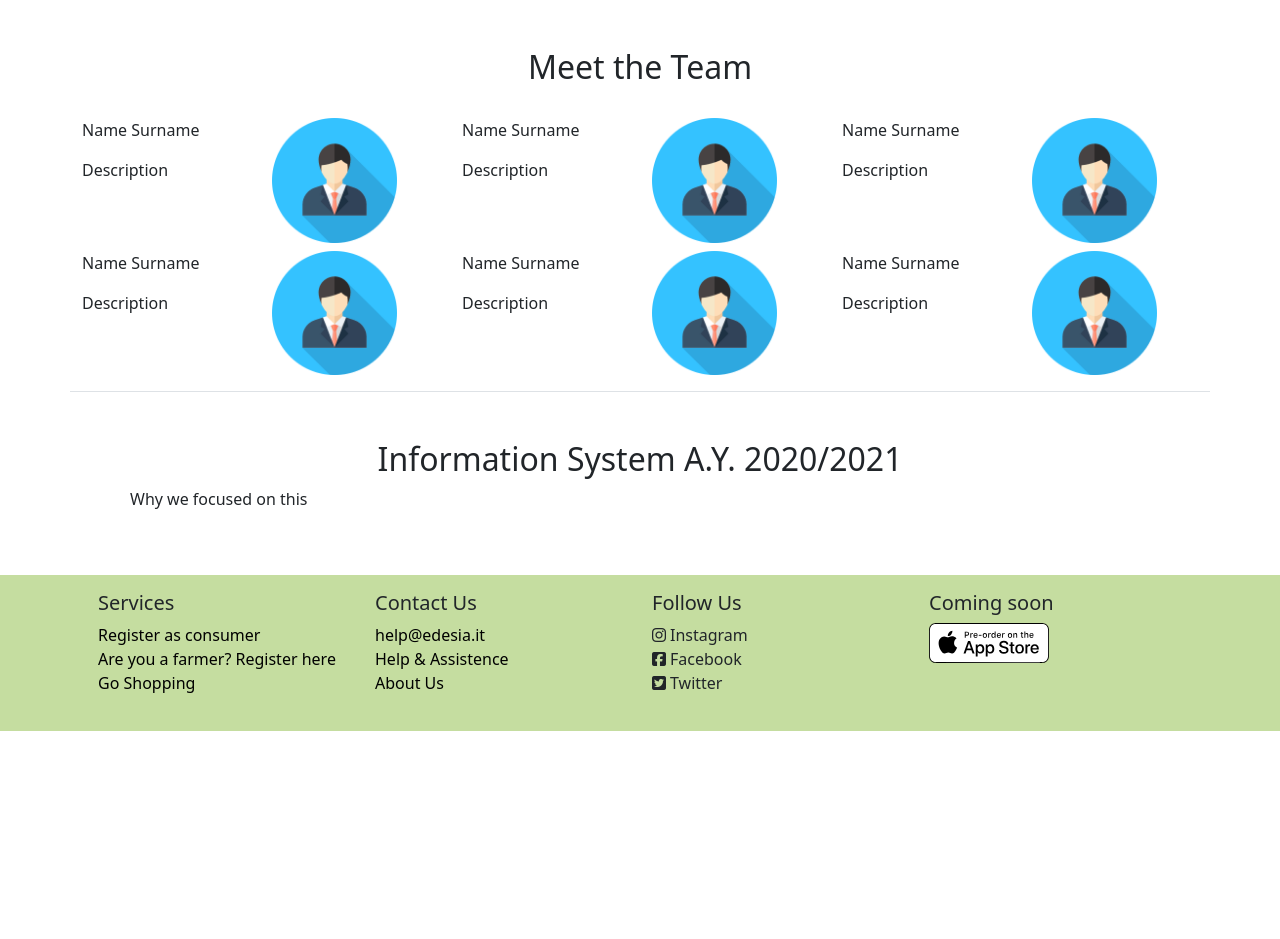
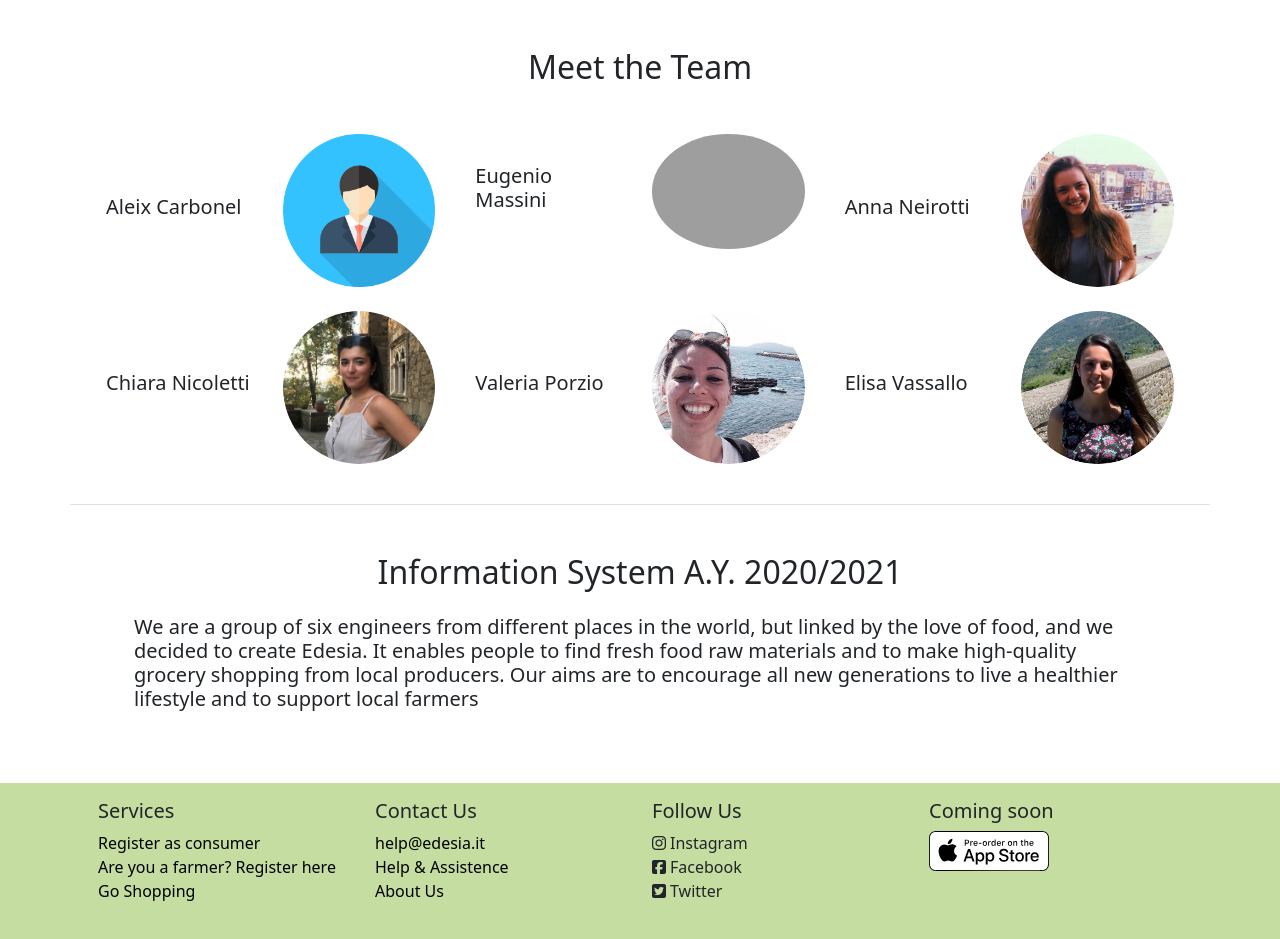
Before and after one commit to eugeniomassini/Edesia-Project-InformationSystem, a Flask app: page /about-us in a window 1280 px wide. Shown: the part 108-1047 px from the top of the page. Before the commit the page ends 839 px from the top, so only its background shows below. Run offline with Flask 2, Linux system fonts and the light colour scheme; some libraries are stand-ins or nearby versions; grey boxes are pictures that could not be loaded.

Commit message:
About Us completed

```diff
--- a/app.py
+++ b/app.py
@@ -27,10 +27,29 @@ def setup_db():
 def map():
     return render_template('Pages/map.html')
 
+
+# Progam starts here
+
+# 1 - Basic Pages
+
+# Homepagage routing
+# TODO google maps search bar
 @app.route('/')
 @app.route('/homepage')
 def homepage():
     return render_template("Pages/homepage.html", title="Homepage - Edesia")
+
+# About Us routing
+@app.route('/about-us')
+def about_us():
+    return render_template("Pages/about-us.html", title="About Us - Edesia")
+
+#Contact Us routing
+@app.route('/contact-us')
+def contact_us():
+    return render_template("Pages/contact-us.html", title="Contact Us - Edesia")
+
+# 2 - Functions
 
 @app.route('/registration/<type_user>', methods=['GET', 'POST'])
 def registration(type_user):
@@ -70,14 +89,6 @@ def farmer_orders():
 def farmer_products():
     return render_template('Pages/profile_supplier-products.html')
 
-@app.route('/about-us')
-def about_us():
-    return render_template("Pages/about-us.html", title="About Us - Edesia")
-
-@app.route('/contact-us')
-def contact_us():
-    return render_template("Pages/contact-us.html", title="Contact Us - Edesia")
-
 @app.route('/test')
 def test():
     return render_template("Components/test.html")
@@ -91,4 +102,4 @@ def farmer_store():
     return render_template("Pages/farmer_store.html")
 
 if __name__ == '__main__':
-    app.run()
+    app.run(debug=True)
--- a/templates/Pages/about-us.html
+++ b/templates/Pages/about-us.html
@@ -7,77 +7,71 @@
             <h2>Meet the Team</h2>
         </div>
 
-        <div class="row row-cols-lg-3 mt-3 mb-3">
+        <div class="row row-cols-lg-3 mt-3 mb-3 p-3">
             <div class="col">
-                <div class="row mt-2">
-                    <div class="col-lg">
-                        <p>Name Surname</p>
-                        <p>Description</p>
+                <div class="row p-2">
+                    <div class="col-lg m-auto">
+                        <h5>Aleix Carbonel</h5>
                     </div>
 
                     <div class="col-lg">
-                        <img src="/static/images/avatar.png" class="rounded-3 w-75">
+                        <img src="/static/images/avatar.png" class="rounded-3 w-100">
                     </div>
                 </div>
             </div>
             <div class="col">
-                <div class="row mt-2">
-                    <div class="col-lg">
-                        <p>Name Surname</p>
-                        <p>Description</p>
+                <div class="row p-2">
+                    <div class="col-lg m-auto">
+                        <h5>Eugenio Massini</h5>
                     </div>
 
                     <div class="col-lg">
-                        <img src="/static/images/avatar.png" class="rounded-3 w-75">
+                        <img src="/static/images/team%20photos/Eugenio.png" class="rounded-circle w-100">
                     </div>
                 </div>
             </div>
-            <div class="col">
-                <div class="row mt-2">
-                    <div class="col-lg">
-                        <p>Name Surname</p>
-                        <p>Description</p>
+           <div class="col">
+                <div class="row p-2">
+                    <div class="col-lg m-auto">
+                        <h5>Anna Neirotti</h5>
                     </div>
 
                     <div class="col-lg">
-                        <img src="/static/images/avatar.png" class="rounded-3 w-75">
+                        <img src="/static/images/team%20photos/Anna.png" class="rounded-circle w-100">
                     </div>
                 </div>
             </div>
 
-            <div class="col">
-                <div class="row mt-2">
-                    <div class="col-lg">
-                        <p>Name Surname</p>
-                        <p>Description</p>
+            <div class="col mt-2">
+                <div class="row p-2">
+                    <div class="col-lg m-auto">
+                        <h5>Chiara Nicoletti</h5>
                     </div>
 
                     <div class="col-lg">
-                        <img src="/static/images/avatar.png" class="rounded-3 w-75">
+                        <img src="/static/images/team%20photos/Chiara.png" class="rounded-circle w-100">
                     </div>
                 </div>
             </div>
-            <div class="col">
-                <div class="row mt-2">
-                    <div class="col-lg">
-                        <p>Name Surname</p>
-                        <p>Description</p>
+            <div class="col mt-2">
+                <div class="row p-2">
+                    <div class="col-lg m-auto">
+                        <h5>Valeria Porzio</h5>
                     </div>
 
                     <div class="col-lg">
-                        <img src="/static/images/avatar.png" class="rounded-3 w-75">
+                        <img src="/static/images/team%20photos/Valeria.png" class="rounded-circle w-100">
                     </div>
                 </div>
             </div>
-            <div class="col">
-                <div class="row mt-2">
-                    <div class="col-lg">
-                        <p>Name Surname</p>
-                        <p>Description</p>
+            <div class="col mt-2">
+                <div class="row p-2">
+                    <div class="col-lg m-auto">
+                        <h5>Elisa Vassallo</h5>
                     </div>
 
                     <div class="col-lg">
-                        <img src="/static/images/avatar.png" class="rounded-3 w-75">
+                        <img src="/static/images/team%20photos/Elisa.png" class="rounded-circle w-100">
                     </div>
                 </div>
             </div>
@@ -85,7 +79,11 @@
 
         <div class="row row h-50 p-5 border-top">
             <h2 class="text-center">Information System A.Y. 2020/2021</h2>
-            <p>Why we focused on this</p>
+            <p class="h5 p-3">We are a group of six engineers from different places in the world,
+                but linked by the love of food, and we decided to create Edesia.
+                It enables people to find fresh food raw materials and to make high-quality grocery shopping from local producers.
+                Our aims are to encourage all new generations to live a healthier lifestyle and
+                to support local farmers</p>
         </div>
 
     </div>
--- a/templates/Pages/homepage.html
+++ b/templates/Pages/homepage.html
@@ -47,7 +47,7 @@
 
             <div class="row row-cols-md-2 mt-5">
                 <div class="col-md mb-5">
-                    <img src="/static/images/homepage/quality.jpg" class="img-fluid rounded-3">
+                    <img src="/static/images/homepage/quality.jpg" class="img-fluid rounded-3 w-75">
                 </div>
                 <div class="col-md text-center align-middle m-auto p-3">
                     <h2>Quality</h2>
```
Also changed, not shown: static/images/team photos/Anna.png (added), static/images/team photos/Chiara.png (added), static/images/team photos/Elisa.png (added), static/images/team photos/Valeria.png (added), static/images/wall_homepage.png (deleted), website.db, 1 other file.
